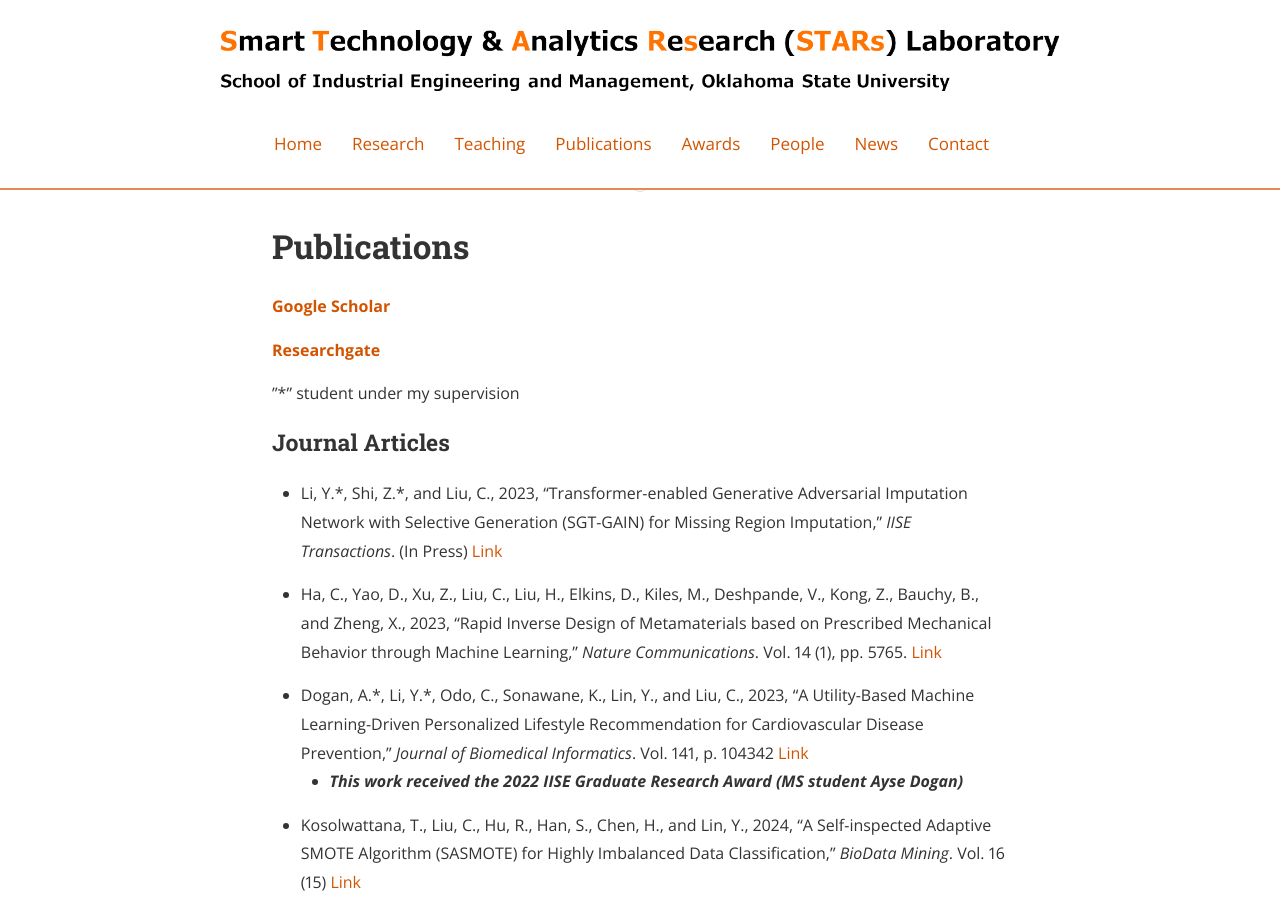
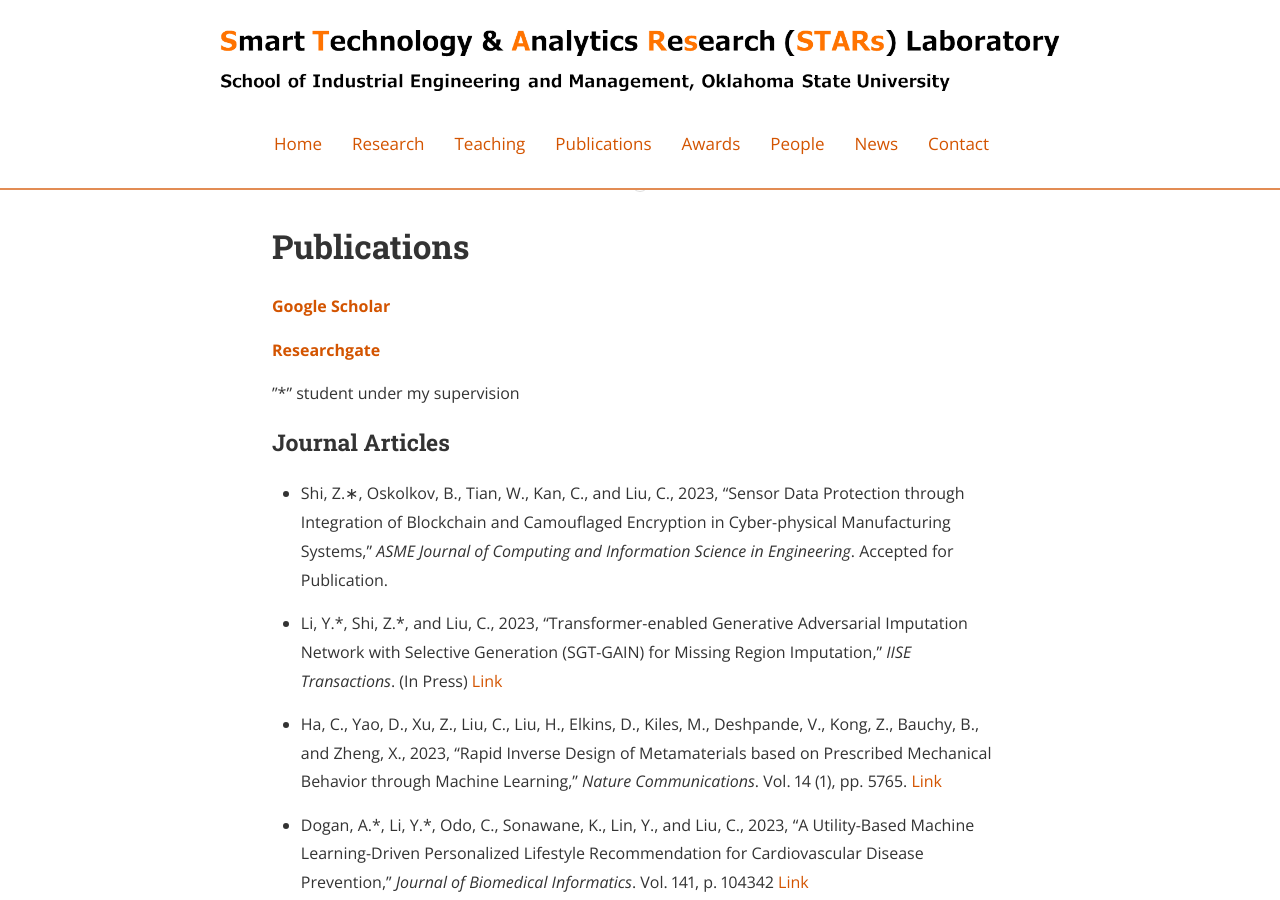
Before and after one commit to stars-laboratory/stars-laboratory.github.io, a Jekyll site: the page built from Dpublications.md, in a window 1280 px wide and 900 px high. Built offline with Jekyll 4.4.1, drawn with Linux system fonts in a browser that asks for light colours; nearby versions of some CDN libraries.

Commit message:
Update Dpublications.md

```diff
--- a/Dpublications.md
+++ b/Dpublications.md
@@ -14,6 +14,8 @@ main_nav: true
 "\*" student under my supervision
 
 ### Journal Articles
+
+* Shi, Z.∗, Oskolkov, B., Tian, W., Kan, C., and Liu, C., 2023, “Sensor Data Protection through Integration of Blockchain and Camouflaged Encryption in Cyber-physical Manufacturing Systems,”  *ASME Journal of Computing and Information Science in Engineering*. Accepted for Publication.
 
 * Li, Y.\*, Shi, Z.\*, and Liu, C., 2023, “Transformer-enabled Generative Adversarial Imputation Network with Selective Generation (SGT-GAIN) for Missing Region Imputation,” *IISE Transactions*. (In Press) [Link](https://doi.org/10.1080/24725854.2023.2193257)
 
```
